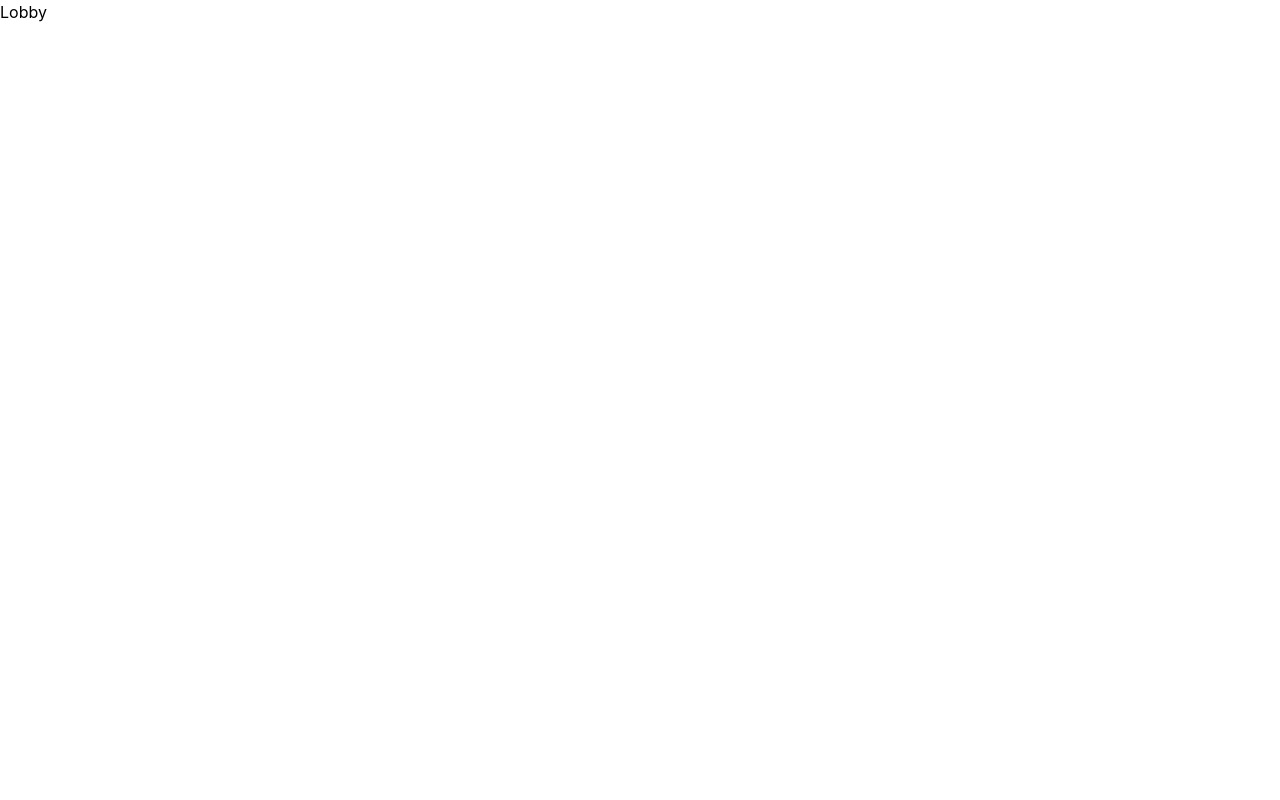
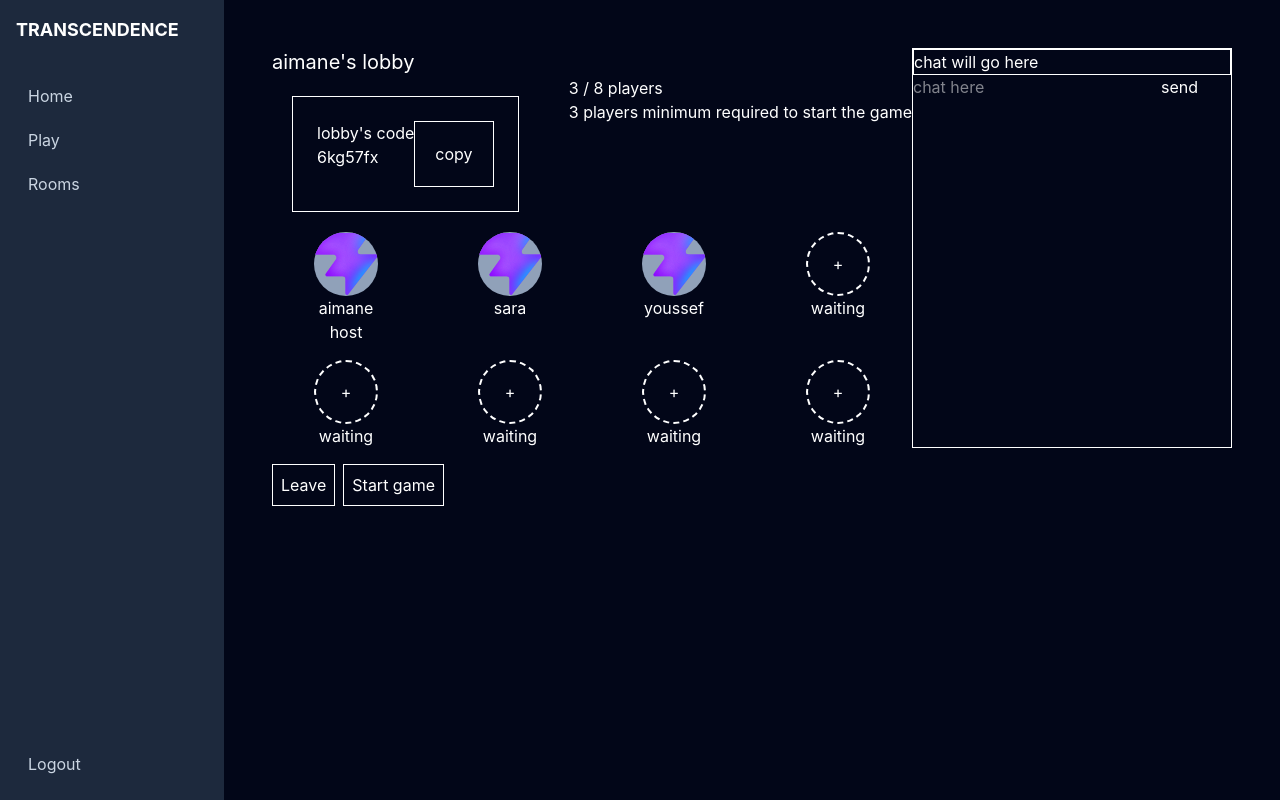
Before and after one commit to TSUKI-111/transcendence-spygame, a React (Vite) app in the folder frontend/: page /lobby/1 in a window 1280 px wide. Built offline with nearby package versions, Linux system fonts and the light colour scheme.

Commit message:
feat(frontend): lobby page, create/join room forms

```diff
--- a/frontend/src/App.tsx
+++ b/frontend/src/App.tsx
@@ -20,8 +20,9 @@ export default function App() {
         <Route path="/" element={<HomePage />} />
         <Route path="/play" element={<PlayPage />} />
         <Route path="/rooms" element={<RoomsPage />} />
+        <Route path="/lobby/:roomId" element={<LobbyPage />} />
       </Route>
-      <Route path="/lobby/:roomId" element={<LobbyPage />} />
+
       <Route path="/game/:gameId" element={<GamePage />} />
     </Routes>
   );
--- a/frontend/src/pages/LobbyPage.tsx
+++ b/frontend/src/pages/LobbyPage.tsx
@@ -1,3 +1,90 @@
+import { useState } from "react";
+import { useNavigate, useParams } from "react-router-dom";
+import img from "../assets/vite.svg";
+
+type Player = { id: string; name: string; isHost: boolean; ready: boolean ; avatarUrl: string};
+
+
+function Slot({ player }: { player: Player | null }) {
+  if (player === null) {
+    return (
+      <div className="flex flex-col items-center">
+        <div className="h-16 w-16 rounded-full border-2 border-dashed flex items-center justify-center">+</div>
+        <p>waiting</p>
+      </div>
+    );
+  }
+  return (
+    <div className="flex flex-col items-center">
+      <img src={player.avatarUrl} className="h-16 w-16 rounded-full object-cover bg-slate-400" />
+      <p>{player.name}</p>
+      <p>{player.isHost ? "host" : ""}</p>
+    </div>
+  );
+}
+
 export default function LobbyPage() {
-  return <h1>Lobby</h1>;
+  const { roomId } = useParams();
+  const navigate = useNavigate();
+  const maxPlayers = 8;
+
+const [players] = useState<Player[]>([
+  { id: "1", name: "aimane", isHost: true, ready: false, avatarUrl: img },
+  { id: "2", name: "sara", isHost: false, ready: false, avatarUrl: img },
+  { id: "3", name: "youssef", isHost: false,ready: false, avatarUrl: img },
+]);
+
+const emptySlots = maxPlayers - players.length;
+
+  const host = players.find((player) => player.isHost);
+  const slots: (Player | null)[] = [
+  ...players,
+  ...Array.from({ length: emptySlots }, () => null),
+];
+
+  return (
+    <main className="p-6">
+      <div className="flex flex-1 justify-between">
+      <div className="flex flex-col w-2/3">
+      <h1 className="text-xl"> {host?.name}'s lobby </h1>
+
+      <div className="flex justify-between">
+        <div className="flex border justify-between p-6 m-5">
+          <div >
+          <p> lobby's code</p>
+          <h1> 6kg57fx</h1>
+          </div>
+          <button type="button" className="flex p-5 border"> copy</button>
+        </div>
+        <div>
+          <p className="flex ">{players.length} / {maxPlayers} players</p>
+          <p>3 players minimum required to start the game</p>
+        </div>
+      </div>
+
+
+      <div className="grid grid-cols-4 gap-4">
+  {slots.map((slot, i) => (
+    <Slot key={i} player={slot} />
+  ))}
+</div>
+      </div>
+      <div className=" flex flex-col border w-1/3">
+        <h1 className="flex border"> chat will go here </h1>
+        <form>
+          <input placeholder="chat here" ></input>
+          <button> send</button>
+        </form>
+      </div>
+    </div>
+      <div className="mt-4 flex gap-2">
+        <button type="button" className="border p-2" onClick={() => navigate("/rooms")}>
+          Leave
+        </button>
+        <button type="button" className="border p-2" onClick={() => navigate("/game/1")}>
+          Start game
+        </button>
+      </div>
+    </main>
+  );
 }
--- a/frontend/src/pages/PlayPage.tsx
+++ b/frontend/src/pages/PlayPage.tsx
@@ -1,23 +1,39 @@
 import { useState } from "react";
-
+import type { SubmitEvent } from "react";
+import { useNavigate } from "react-router-dom";
 
 export default function RoomsPage() {
+  const navigate = useNavigate();
+  const [roomName, setRoomName] = useState("");
+  const [players, setPlayers] = useState(6);
+  const [code, setCode] = useState("");
+
+  function handleCreate(e: SubmitEvent<HTMLFormElement>) {
+    e.preventDefault();
+    console.log({ roomName, players });
+    navigate("/lobby/1");
+  }
+
+function handleJoin(e: SubmitEvent<HTMLFormElement>) {
+  e.preventDefault();
+  if (code.trim() === "") return;
+  navigate(`/lobby/${code.trim()}`);
+}
 
   let max = 8;
-  const [players, setPlayers] = useState("0");
   return (
     <main className="flex flex-col flex-1 p-8 gap-4">
 
       <h1 className="flex justify-center text-3xl font-bold">Create or Join a room</h1>
 
       <div className="flex flex-1 items-center gap-36 p-16 m-16 justify-center h-full">
-        <form className="flex flex-col p-2 border ">
+        <form onSubmit={handleCreate} className="flex flex-col p-2 border ">
             <h1 className="text-xl flex justify-center">create room</h1>
             <h2 className="flex justify-center text-sm"> share the code with your friends</h2>
 
             <div className="flex m-2">
-              <input type="text" className=" flex m-2 border"></input>
-              <select value={players} onChange={(e) => setPlayers(e.target.value)} className="flex m-2 border">
+              <input type="text" value={roomName} onChange={(e) => setRoomName(e.target.value)} className=" flex m-2 border"></input>
+              <select value={players} onChange={(e) => setPlayers(Number(e.target.value))} className="flex m-2 border">
               {Array.from({ length : max}, (_,i) =>(
                 <option className="bg-slate-800" key={i + 1} value={i + 1} >
                 {i + 1}
@@ -29,11 +45,11 @@ export default function RoomsPage() {
             </div>
             <button type="submit" className="flex border border-slate-800 justify-center"> click here </button>
         </form>
-        <form className="flex flex-col p-2 border ">
+        <form  onSubmit={handleJoin}  className="flex flex-col p-2 border ">
           <h1 className="text-xl flex justify-center">Join room</h1>
           <h2 className="flex justify-center text-sm"> enter the code to join a room</h2>
-          <input type="text" className="border m-2"></input>
-          <button className="flex m-2 border border-slate-800"> Join room</button>
+          <input type="text" value={code} onChange={(e) => setCode(e.target.value)} className="border m-2"></input>
+          <button  type="submit" className="flex m-2 border border-slate-800">Join room</button>
         </form>
       </div>
 
--- a/frontend/src/pages/RoomsPage.tsx
+++ b/frontend/src/pages/RoomsPage.tsx
@@ -1,15 +1,46 @@
+import { useEffect, useState } from "react";
 import img from "../assets/vite.svg"
+import { useNavigate } from "react-router-dom";
 
-export default async function RoomsPage() {
+type Room = {
+  id: string;
+  name: string;
+  host: string;
+  players: number;
+  maxPlayers: number;
+};
 
+export default  function RoomsPage() {
 
-  try{
+    const [mockRooms, setRooms] = useState<Room[]>([
+  { id: "1", name: "Test room", host: "aimane", players: 2, maxPlayers: 6 },
+]);
+    const [state, setState] = useState<"loading" | "error" | "ready">("loading");
 
-    const response = await fetch("http://localhost:3000/rooms");
-    if(!response.ok)
-      throw new Error("error fetching")
+    const navigate = useNavigate();
+    useEffect(() => {
+      async function fetchData(){
 
-    const mockRooms = await response.json();
+        try{
+        const response = await fetch("http://localhost:3000/rooms");
+      if(!response.ok)
+        throw new Error("error fetching")
+
+      const data = await response.json();
+      setRooms(data);
+      setState("ready");
+      }
+      catch{
+        setState("error");
+      }
+      }
+
+      fetchData();
+    }, []);
+
+    // if (state === "loading") return <p>Loading...</p>;
+    // if (state === "error") return <p>Could not load rooms.</p>;
+    // if (mockRooms.length === 0) return <p>No rooms yet.</p>;
    return (
     <main>
       <div id="rooms">
@@ -30,7 +61,7 @@ export default async function RoomsPage() {
                   <img />
                   <p>{ Room.maxPlayers - Room.players} places left </p>
                 </div>
-                <button type="button" className="flex  border"> Join Room</button>
+                <button type="button" className="flex  border" onClick={() => navigate(`/lobby/${Room.id}`)}> Join Room</button>
               </div>
 
             </div>
@@ -44,9 +75,3 @@ export default async function RoomsPage() {
   );
 
     }
-
-  catch{
-    console.error("could not fetch");
-  }
-
-}
```
